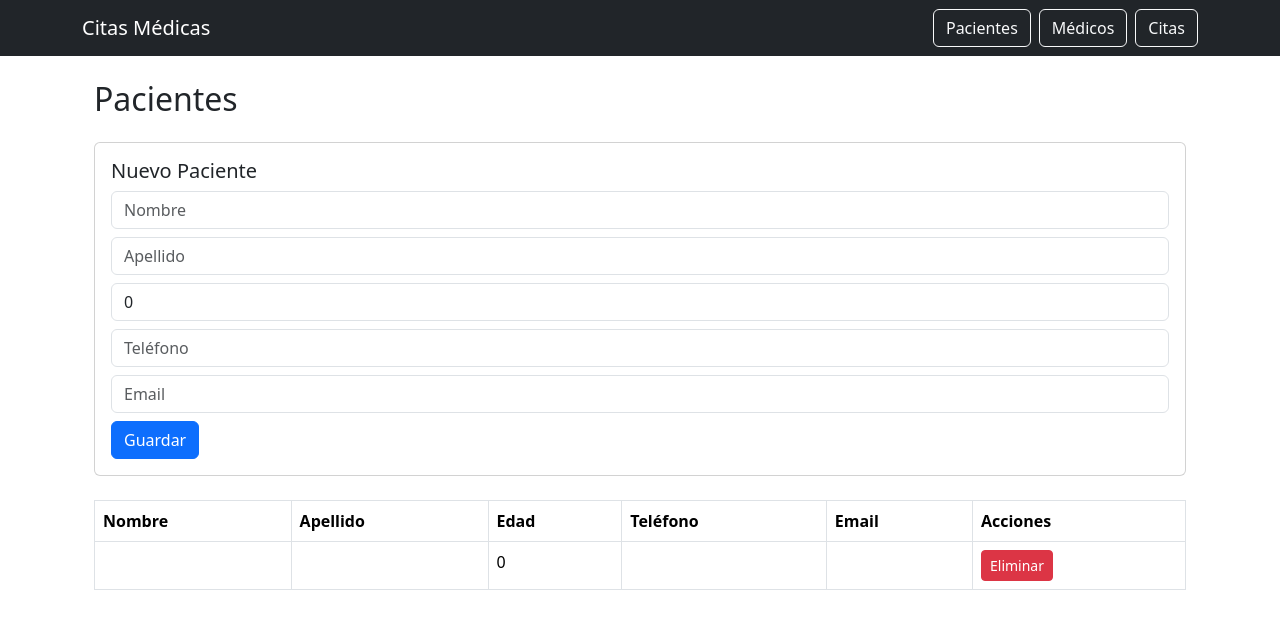
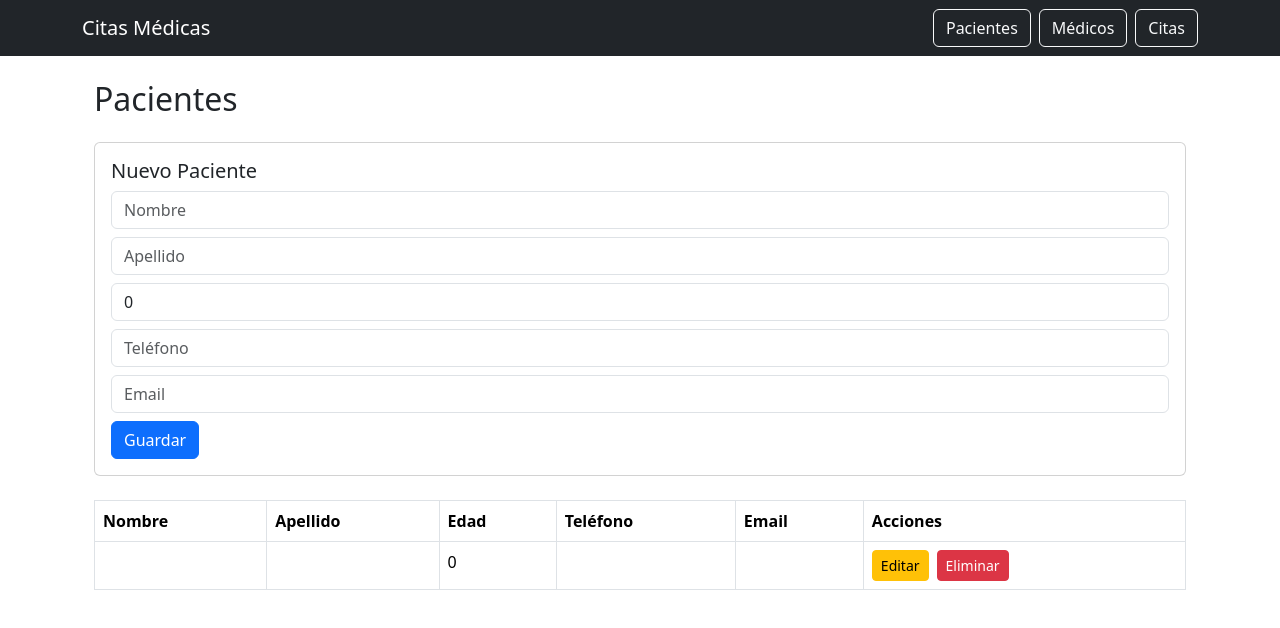
Before and after one commit to RPMelgarejoC/citas-medicas-angular, an Angular app: page /pacientes in a window 1280 px wide. Both pictures are taken after a click on the button "Guardar". Shown: the top 628 px of the page. Built offline with nearby package versions, Linux system fonts and the light colour scheme.

Commit message:
Implementación de edición de pacientes

```diff
--- a/src/app/pacientes/pacientes.html
+++ b/src/app/pacientes/pacientes.html
@@ -14,7 +14,9 @@
       <input class="form-control mb-2" placeholder="Teléfono" [(ngModel)]="nuevoPaciente.telefono">
       <input class="form-control mb-2" placeholder="Email" [(ngModel)]="nuevoPaciente.email">
 
-      <button class="btn btn-primary" (click)="agregarPaciente()">Guardar</button>
+      <button class="btn btn-primary" (click)="agregarPaciente()">
+        {{ editando ? 'Actualizar' : 'Guardar' }}
+      </button>
     </div>
   </div>
 
@@ -32,6 +34,7 @@
     </thead>
 
     <tbody>
+        <!--
       <tr *ngFor="let p of pacientes">
         <td>{{ p.nombre }}</td>
         <td>{{ p.apellido }}</td>
@@ -44,6 +47,24 @@
           </button>
         </td>
       </tr>
+      -->
+      @for (p of pacientes; track p.id) {
+        <tr>
+            <td>{{ p.nombre }}</td>
+            <td>{{ p.apellido }}</td>
+            <td>{{ p.edad }}</td>
+            <td>{{ p.telefono }}</td>
+            <td>{{ p.email }}</td>
+            <td>
+            <button class="btn btn-warning btn-sm me-2" (click)="editarPaciente(p)">
+                Editar
+            </button>
+            <button class="btn btn-danger btn-sm" (click)="eliminarPaciente(p.id)">
+                Eliminar
+            </button>
+            </td>
+        </tr>
+        }
     </tbody>
   </table>
 
--- a/src/app/pacientes/pacientes.ts
+++ b/src/app/pacientes/pacientes.ts
@@ -1,15 +1,19 @@
 import { Component } from '@angular/core';
 import { FormsModule } from '@angular/forms';
-import { NgFor } from '@angular/common';
+//import { NgFor } from '@angular/common';
+
 
 @Component({
   selector: 'app-pacientes',
-  imports: [FormsModule, NgFor],
+  imports: [FormsModule],
   templateUrl: './pacientes.html',
   styleUrl: './pacientes.css',
 })
 export class Pacientes {
   pacientes: any[] = [];
+
+  editando: boolean = false;
+  idEditando: number | null = null;
 
   nuevoPaciente = {
     nombre: '',
@@ -20,12 +24,26 @@ export class Pacientes {
   };
 
   agregarPaciente() {
-    const paciente = {
-      id: Date.now(),
-      ...this.nuevoPaciente
-    };
+    if (this.editando) {
+      // EDITAR
+      this.pacientes = this.pacientes.map(p =>
+        p.id === this.idEditando
+          ? { id: this.idEditando, ...this.nuevoPaciente }
+          : p
+      );
 
-    this.pacientes.push(paciente);
+      this.editando = false;
+      this.idEditando = null;
+
+    } else {
+      // CREAR
+      const paciente = {
+        id: Date.now(),
+        ...this.nuevoPaciente
+      };
+
+      this.pacientes.push(paciente);
+    }
 
     // limpiar formulario
     this.nuevoPaciente = {
@@ -37,6 +55,12 @@ export class Pacientes {
     };
   }
 
+  editarPaciente(p: any) {
+    this.nuevoPaciente = { ...p };
+    this.editando = true;
+    this.idEditando = p.id;
+  }
+
   eliminarPaciente(id: number) {
     this.pacientes = this.pacientes.filter(p => p.id !== id);
   }
```
